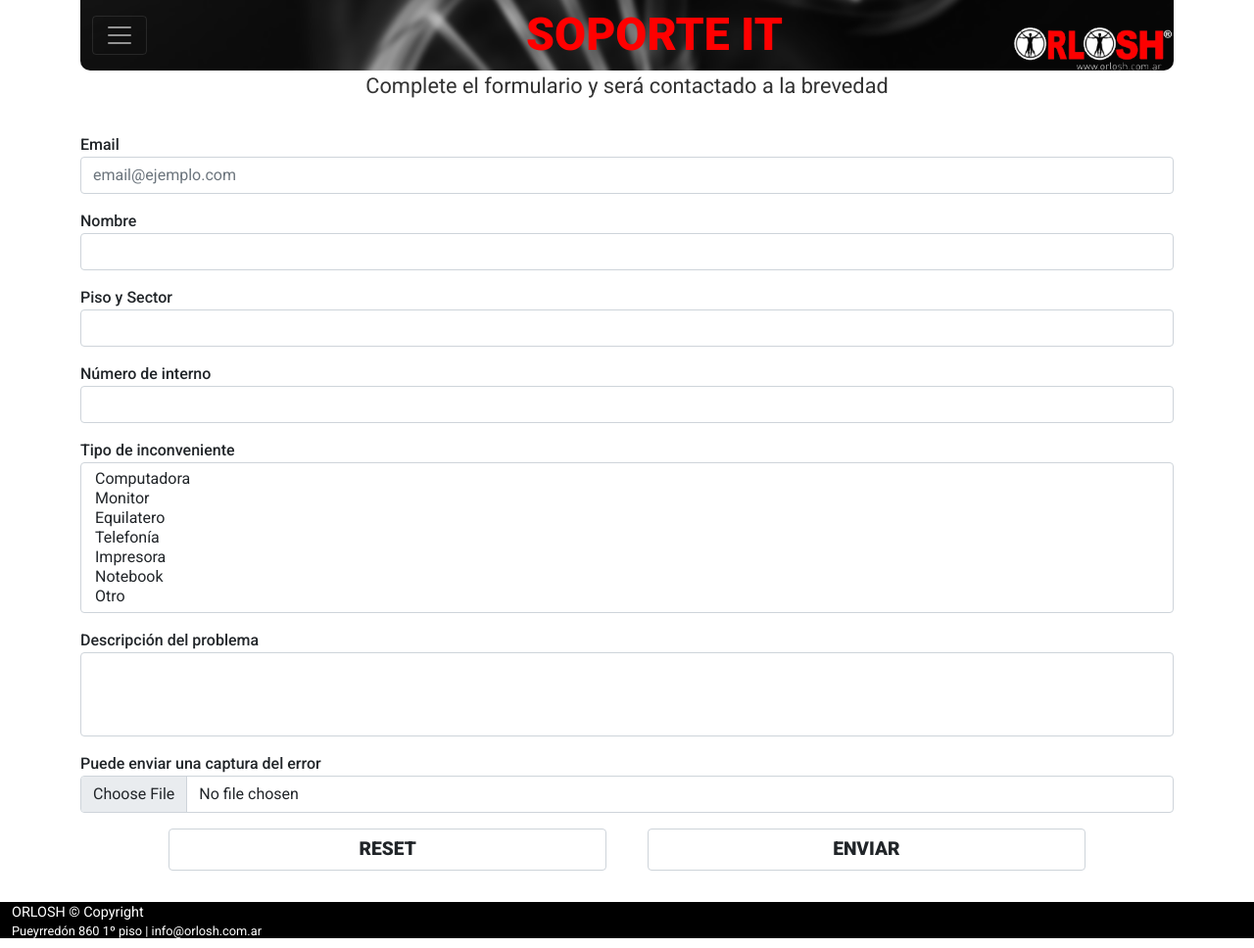
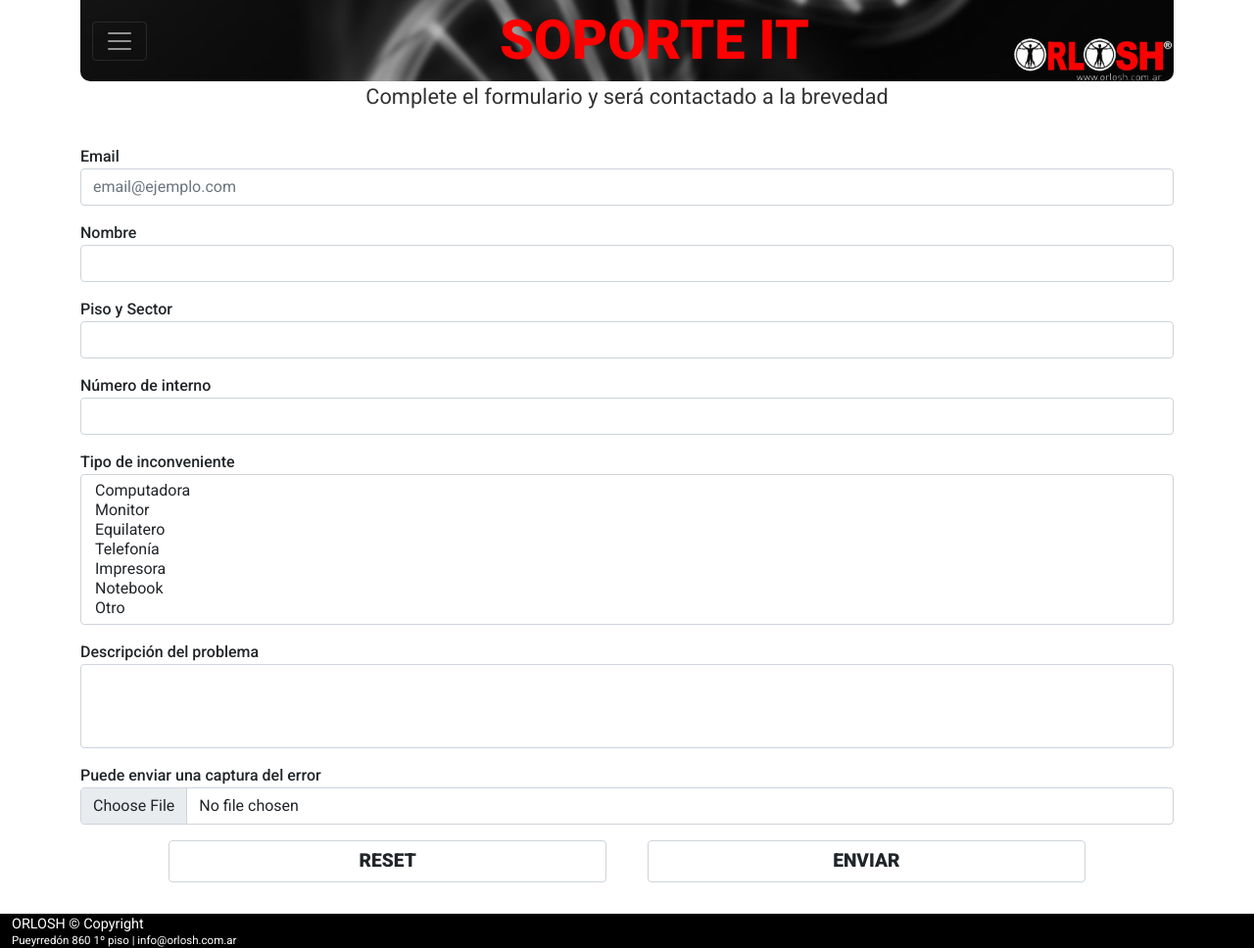
Before and after one commit to santio89/tickets-form, a plain HTML site: page index.html in a window 1280 px wide. Shown: the whole page at 98% size. Drawn offline with nearby package versions, Linux system fonts and the light colour scheme.

Commit message:
font-size fix

```diff
--- a/css/style.scss
+++ b/css/style.scss
@@ -40,7 +40,7 @@ nav{
     font-family: 'Roboto', sans-serif;
     font-weight: 800;
     margin: auto;
-    font-size: calc(.5rem + 3vw);
+    font-size: calc(1.5rem + 2.5vw);
 }
 
 .navbar{
@@ -89,8 +89,9 @@ form{
 footer{
     width: 100%;
     background: black;
+    font-size: calc(.5rem + .5vw);
     p{
-        font-size: calc(.5rem + .5vw);
+        font-size: 1em;
         background: black;
         color: white;
         text-align: left;
```
Also changed, not shown: css/style.css, 1 other file.
